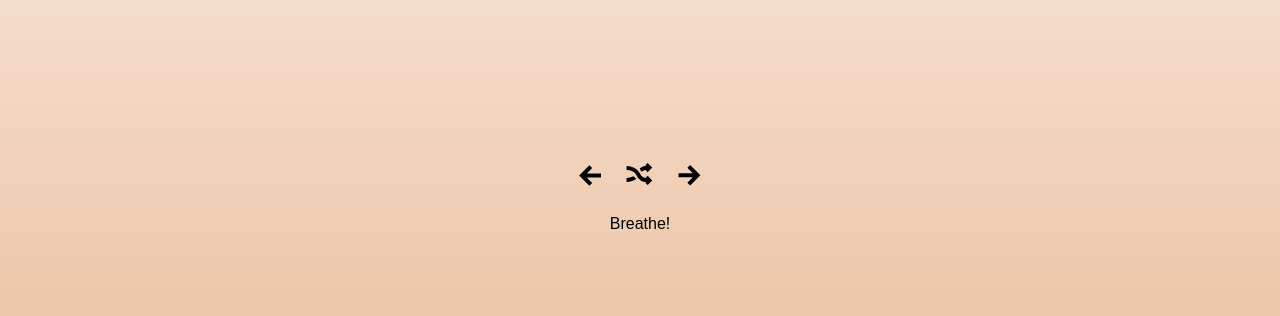
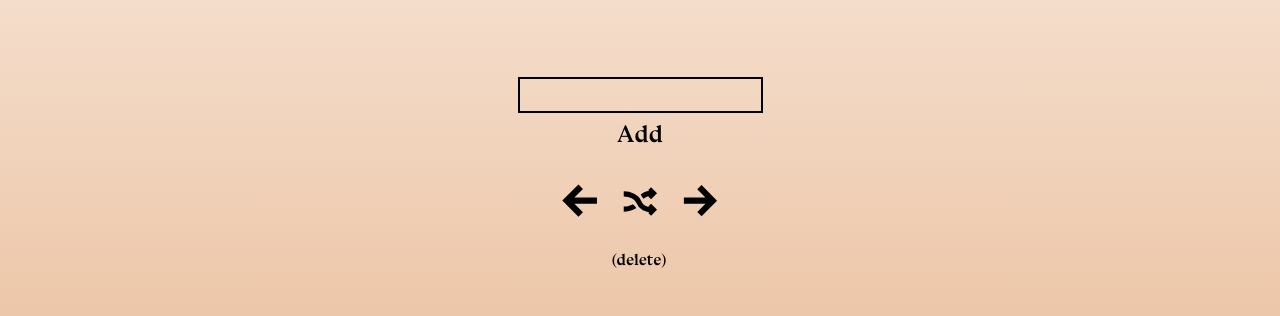
Before and after one commit to wavinginspace/obliques, a plain HTML site: page index.html in a window 1280 px wide. Shown: the part 484-800 px from the top of the page. Drawn offline with Linux system fonts and the light colour scheme.

Commit message:
added Add and Delete buttons

```diff
--- a/index.html
+++ b/index.html
@@ -22,16 +22,26 @@
     </h2>
   </section>
 
+  <div class="bottomstuff">
+  <section class="addcustom">
+    <form action="" onsubmit="submitNew()">
+    <input id="inputbox" type="text" name="fname" size="20" autocomplete="off">
+    </form>
+    <input class="submitbutton" type="submit" value="Add">
+
+  </section>
+
   <footer>
     <div class="arrows">
     <img src="icons/prev.svg" class="prev">
     <img src="icons/random.svg" class="random">
     <img src="icons/next.svg" class="next">
   </div>
-    <button class="addbutton">Breathe!</button>
+    <!-- <button class="addbutton">Breathe!</button> -->
+  </footer>
+  <input class="removebutton" type="submit" value="(delete)">
 
-
-  </footer>
+</div>
 
 
 
--- a/pages.js
+++ b/pages.js
@@ -82,10 +82,20 @@ document.addEventListener('keydown', function(e) {
 })
 
 
-// button function
+// add and delete button functions
 
-buttonTag.addEventListener('click', function() {
+const submitbutton = document.querySelector('.submitbutton');
+const removebutton = document.querySelector('.removebutton');
+
+submitbutton.addEventListener('click', function() {
+  let inputValue = document.getElementById('inputbox').value;
   pages.push(
-    {copy: 'Breathe!!!!!', background: '#d3c7f3', circle: '#f7fe00'},
-  )
+    {copy: inputValue, background: '#d3c7f3', circle: '#f7fe00'}
+    );
+    document.getElementById('inputbox').value = '';
+  });
+
+removebutton.addEventListener('click', function() {
+  pages.pop();
+  previous();
 })
--- a/style.css
+++ b/style.css
@@ -26,7 +26,7 @@ h2 {
 
 section {
   position: fixed;
-  top: 50%;
+  top: 45%;
   left: 50%;
   transform: translate(-50%, -50%);
   width: 60%;
@@ -43,8 +43,8 @@ section div.circle {
 }
 
 footer {
-  position: fixed;
-  bottom: 0;
+  position: relative;
+  bottom: 50%;
   left: 0;
   width: 100%;
   padding: 30px;
@@ -54,28 +54,83 @@ footer {
 }
 
 footer img {
-  margin: 0 10px 100px 10px;
+  display: inline-block;
+  margin: 0 10px 10px 10px;
   cursor: pointer;
+  width: 35px;
 }
 
 section a {
   color: black;
 }
 
-.addbutton {
+.submitbutton {
+  background-color: transparent;
+  border: none;
+  color: black;
+  margin: 5px;
+  text-decoration: none;
+  font-size: 24px;
+  cursor: pointer;
+  border-radius: 15%;
+  transition: background-color .5s ease-in;
+}
+
+.submitbutton:hover {
+  background-color: rgba(255, 255, 255, 0.3);
+}
+
+input[type="text"]
+{
+    background: transparent;
+    border: 2px solid black;
+    outline: none;
+}
+
+.inputbox {
+  position: absolute;
+}
+
+.inputbox:focus {
+  border: none;
+  outline: none;
+}
+
+input {
+  text-align: center;
+}
+
+.addcustom {
+  position: relative;
+  margin-bottom: -40px;
+}
+
+.bottomstuff {
+  position: relative;
+  top: 75%;
+}
+
+button:focus {
+  outline: none;
+}
+
+button {
+  text-align: center;
+}
+
+.removebutton {
+  text-align: left;
+  position: relative;
   background-color: transparent; /* Green */
   border: none;
   color: black;
-  padding: 10px;
   text-decoration: none;
-  display: block;
   font-size: 16px;
-  position: absolute;
   cursor: pointer;
-  border-radius: 30%;
-  transition: background-color 1s ease-in;
+  border-radius: 15%;
+  transition: background-color .5s ease-in;
+  left: 50%;
+  bottom: 15px;
+  margin-left: -1px;
+  transform: translateX(-50%);
 }
-
-.addbutton:hover {
-  background-color: rgba(255, 255, 255, 0.2);
-}
```
